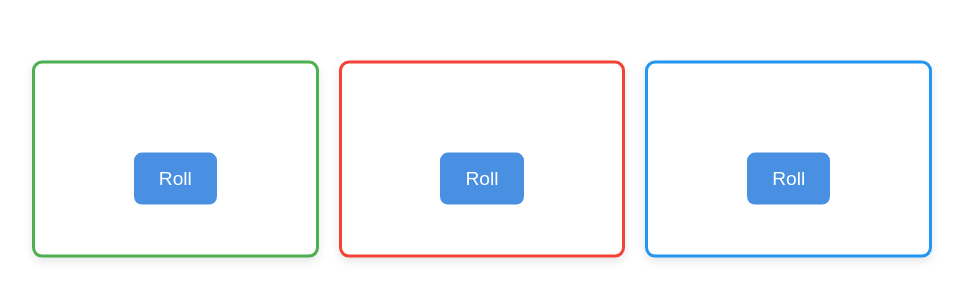
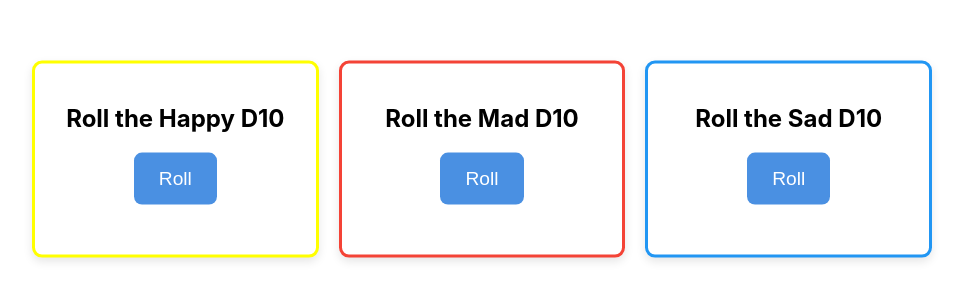
Before and after one commit to s-zhaojo/DnD, a React (Create React App) app: page / in a window 1280 px wide. Shown: the part 241-542 px from the top of the page, without its empty margins (158-1121 px from the left). Built offline with nearby package versions, Linux system fonts and the light colour scheme.

Commit message:
Update App.css

```diff
--- a/src/App.css
+++ b/src/App.css
@@ -1,3 +1,4 @@
+/* App.css */
 .App {
   text-align: center;
   background-color: #f4f7fc;
@@ -15,7 +16,7 @@
   justify-content: center;
   gap: 20px;
   max-width: 900px;
-  flex-wrap: nowrap; /* Prevent wrapping, ensure dice stay in one row */
+  flex-wrap: nowrap;
 }
 
 .dice-section {
@@ -28,15 +29,18 @@
 }
 
 #happy {
-  border: 3px solid #4caf50;
+  border: 3px solid #FFFF00;
+  color: black;
 }
 
 #mad {
   border: 3px solid #f44336;
+  color: black;
 }
 
 #sad {
   border: 3px solid #2196f3;
+  color: black;
 }
 
 button {
@@ -63,7 +67,7 @@ button:disabled {
   display: flex;
   justify-content: center;
   align-items: center;
-  gap: 20px; /* Add space between dice */
+  gap: 20px;
   margin-top: 30px;
 }
 
@@ -91,3 +95,10 @@ button:disabled {
   75% { transform: rotateX(180deg) rotateY(180deg); }
   100% { transform: rotateX(360deg) rotateY(360deg); }
 }
+
+h1 {
+  font-family: 'Pacifico', sans-serif; /* Applying the fun font */
+  font-size: 80px;
+  font-weight: bold;
+  color: white;
+}
```
